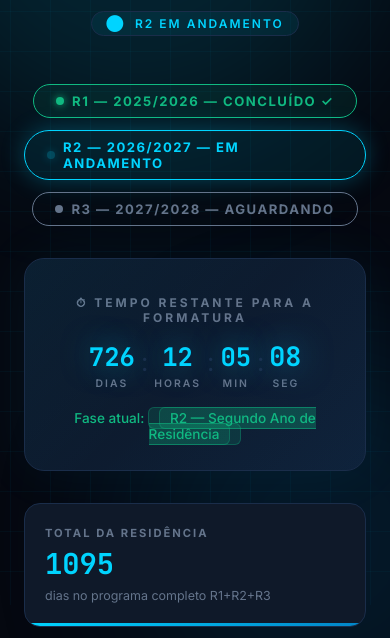
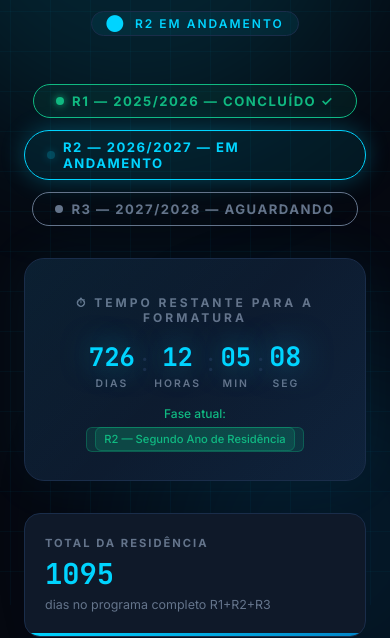
Before and after one commit to rhyannc/uncisal, a website: page index.html in a window 390 px wide. Shown: the part 239-877 px from the top of the page. Drawn offline with Linux system fonts and the light colour scheme.

Commit message:
Update index.html

```diff
--- a/index.html
+++ b/index.html
@@ -844,6 +844,22 @@
                 margin-right: 6px;
                 vertical-align: middle;
             }
+
+            .status-line {
+                font-size: 0.75rem;
+                display: flex;
+                flex-direction: column;
+                align-items: center;
+                gap: 6px;
+                margin-top: 16px;
+            }
+
+            .status-line span#phase-label {
+                font-size: 0.7rem;
+                padding: 4px 8px;
+                text-align: center;
+                line-height: 1.3;
+            }
         }
     </style>
 </head>
```
